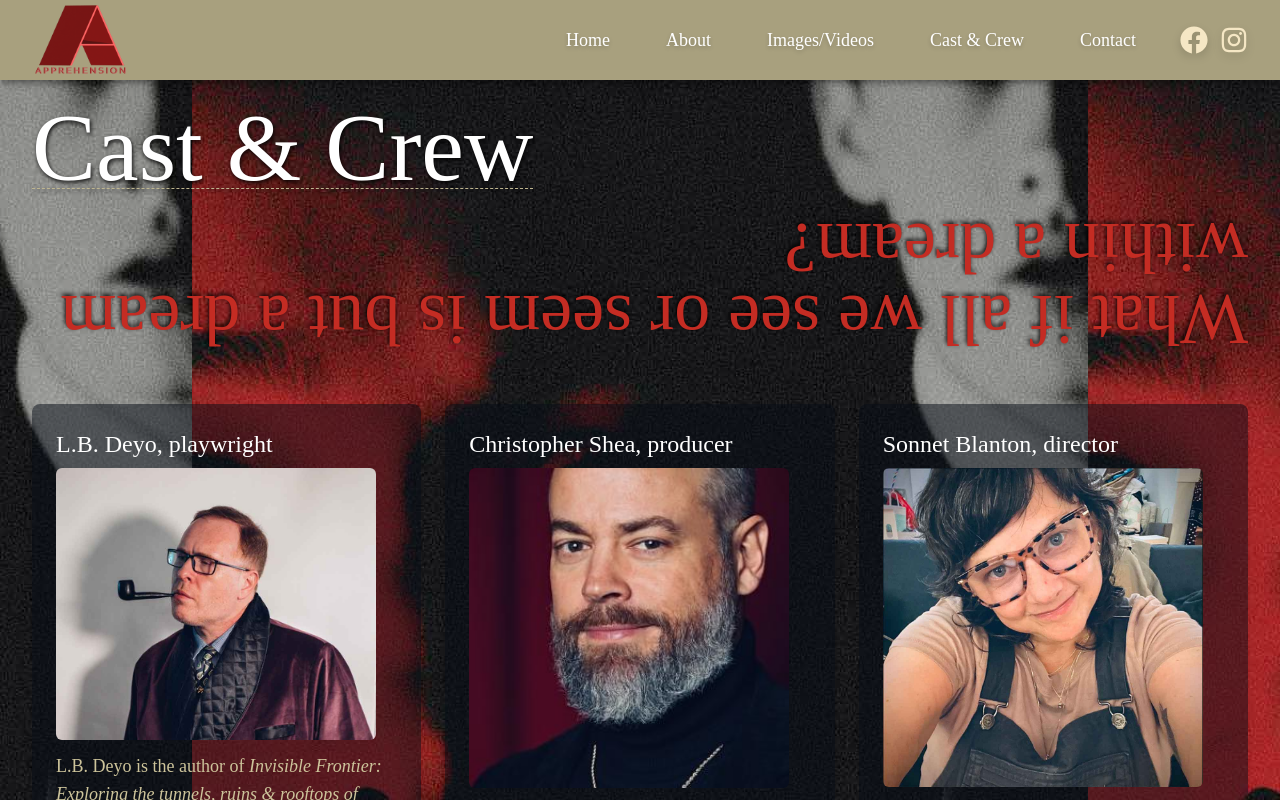
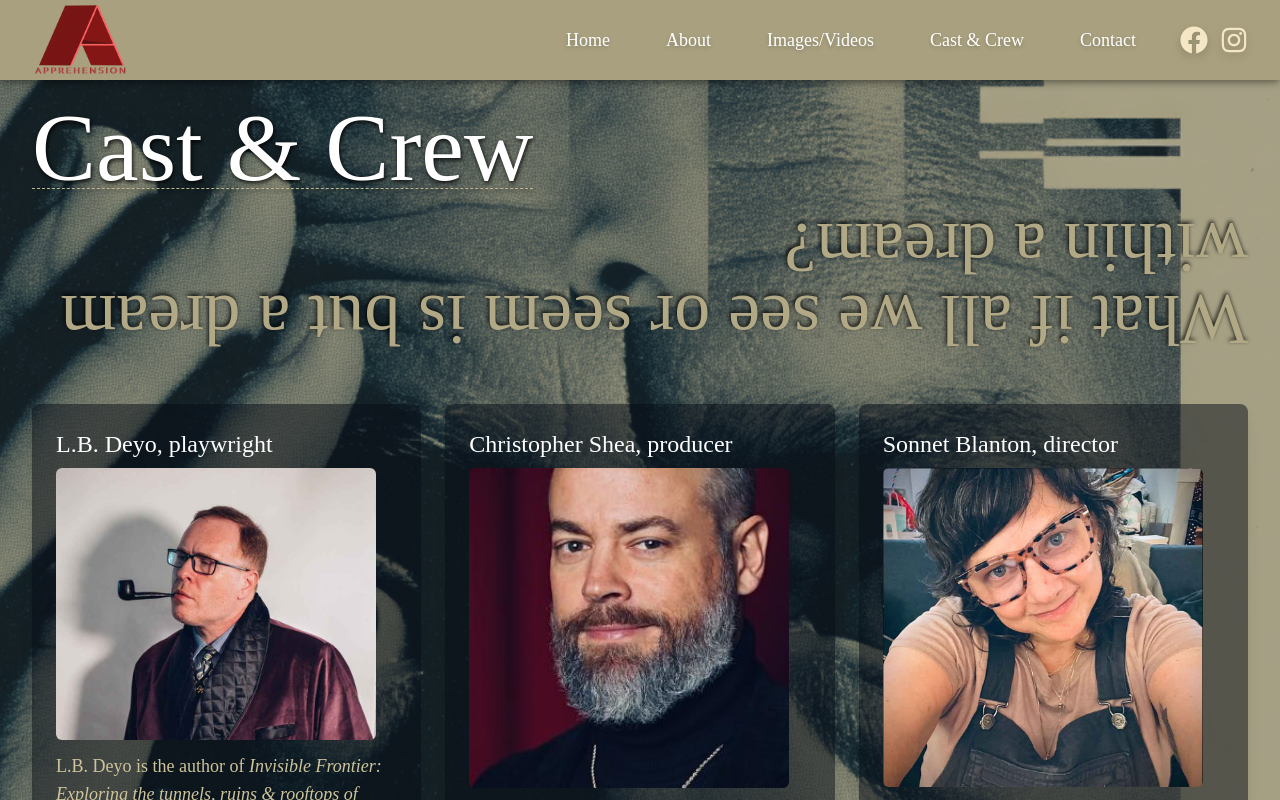
Before and after one commit to lbdeyo/apprehensionplay, a Next.js app: page /cast-crew in a window 1280 px wide. Shown: the top 800 px of the page. Built offline with nearby package versions, Linux system fonts and the light colour scheme; a web font is replaced by a local one.

Commit message:
bg-image change for cast & crew page

```diff
--- a/app/cast-crew/page.tsx
+++ b/app/cast-crew/page.tsx
@@ -5,7 +5,7 @@ export default function CastCrew() {
     return (
         <div className="relative w-full min-h-screen">
             {/* Full-bleed background image */}
-            <div className="absolute inset-0 w-full h-full bg-repeat bg-top z-0" style={{ backgroundImage: 'url(/img/cast-crew-bg.jpg)', backgroundSize: 'auto' }} />
+            <div className="absolute inset-0 w-full h-full bg-cover bg-top z-0" style={{ backgroundImage: 'url(/img/apprehension-poster-concept-4.jpg)', backgroundSize: 'cover' }} />
             {/* Overlay */}
             <div className="absolute inset-0 w-full h-full bg-[#070C17]/15 z-10" />
             {/* Constrained content */}
@@ -19,7 +19,7 @@ export default function CastCrew() {
                         </h1>
                     </div>
                     <div className="w-9xl">
-                        <p className="text-[#C42C23] text-2xl md:text-7xl rotate-180" style={{ textShadow: "1px 2px 4px rgba(0,0,0,0.9)" }}>What if all we see or seem is but a dream within a dream?</p>
+                        <p className="text-[#B1A886] text-2xl md:text-7xl rotate-180" style={{ textShadow: "1px 2px 4px rgba(0,0,0,0.9)" }}>What if all we see or seem is but a dream within a dream?</p>
                     </div>
 
 
```
Also changed, not shown: public/img/apprehension-poster-concept-4.jpg (added), public/img/apprehension-poster-concept-4.png (added).
